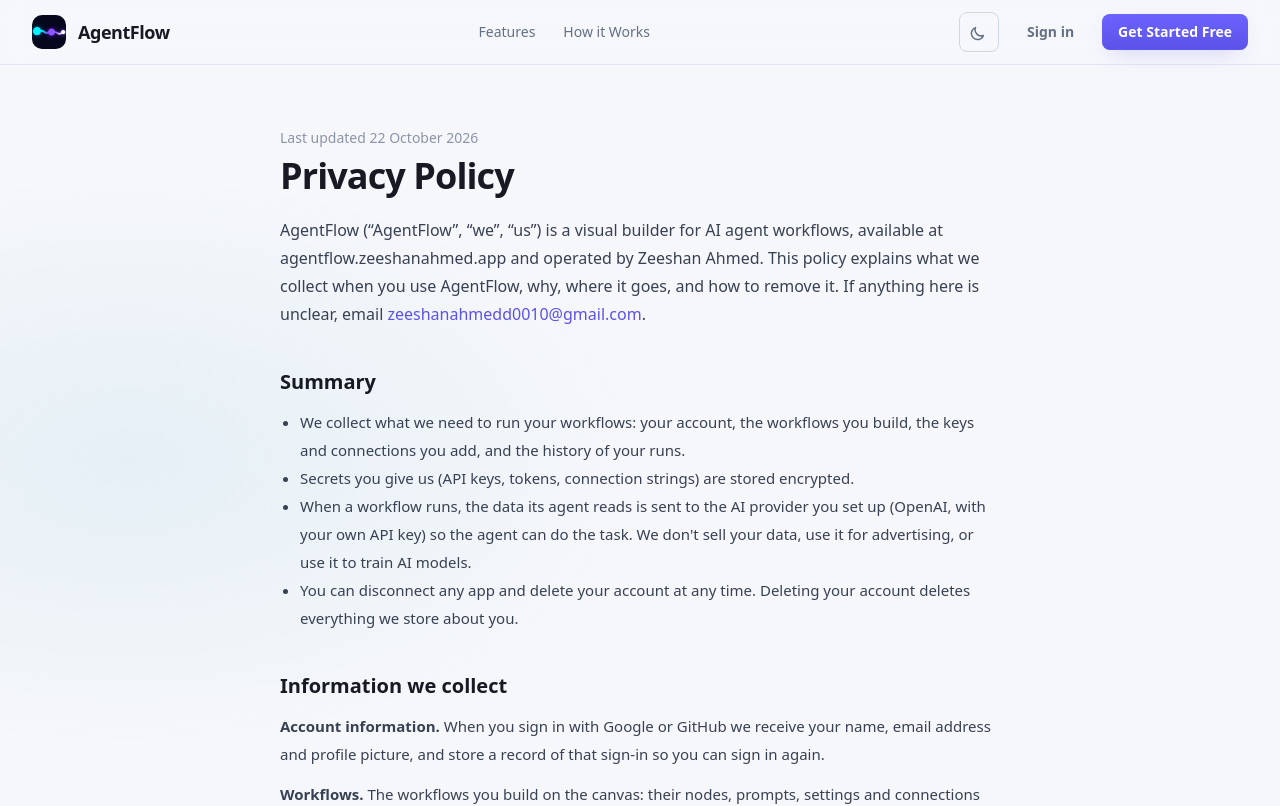
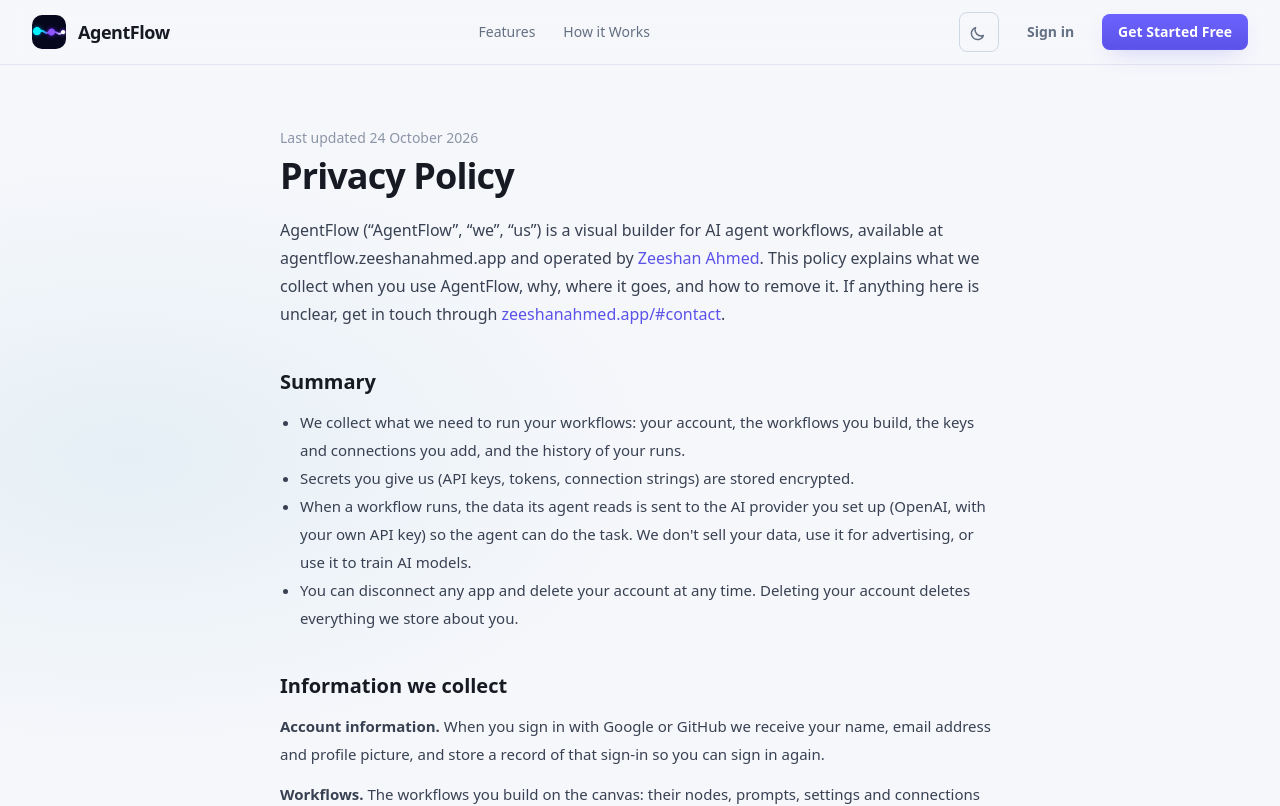
Before and after one commit to zeeshan-thedeveloper/agentFlow, a Next.js app in the folder apps/web/: page /privacy in a window 1280 px wide. Shown: the top 806 px of the page. Built offline with nearby package versions, Linux system fonts and the light colour scheme; no server answers.

Commit message:
Point legal pages and the footer to the portfolio site for contact

```diff
--- a/apps/web/src/app/privacy/page.tsx
+++ b/apps/web/src/app/privacy/page.tsx
@@ -1,5 +1,5 @@
 import type { Metadata } from 'next';
-import { Email, LegalPage, LegalSection } from '@/components/legal/LegalPage';
+import { Contact, LegalPage, LegalSection, Operator } from '@/components/legal/LegalPage';
 import '../landing.css';
 
 export const metadata: Metadata = {
@@ -14,9 +14,9 @@
       intro={
         <p>
           AgentFlow (&ldquo;AgentFlow&rdquo;, &ldquo;we&rdquo;, &ldquo;us&rdquo;) is a visual builder for AI agent
-          workflows, available at agentflow.zeeshanahmed.app and operated by Zeeshan Ahmed. This policy explains what
+          workflows, available at agentflow.zeeshanahmed.app and operated by <Operator />. This policy explains what
           we collect when you use AgentFlow, why, where it goes, and how to remove it. If anything here is unclear,
-          email <Email />.
+          get in touch through <Contact />.
         </p>
       }
     >
@@ -108,7 +108,7 @@
         <ul>
           <li>Disconnect any app from its node&apos;s settings, and remove API keys under Keys.</li>
           <li>Delete your account from Settings; this removes your workflows, keys, connections and run history.</li>
-          <li>Ask us for a copy of your data, or to correct or delete it, by emailing <Email />.</li>
+          <li>Ask us for a copy of your data, or to correct or delete it, through <Contact />.</li>
         </ul>
         <p>Depending on where you live (for example under the GDPR or UK GDPR), you may have further rights, including to object to or restrict processing and to complain to your data protection authority. We process your data to provide the service you asked for and, for security and analytics, on the basis of our legitimate interests.</p>
       </LegalSection>
@@ -126,7 +126,7 @@
       </LegalSection>
 
       <LegalSection title="Contact">
-        <p>Questions or requests about your data: <Email />.</p>
+        <p>Questions or requests about your data: <Contact />.</p>
       </LegalSection>
     </LegalPage>
   );
--- a/apps/web/src/app/terms/page.tsx
+++ b/apps/web/src/app/terms/page.tsx
@@ -1,5 +1,5 @@
 import type { Metadata } from 'next';
-import { Email, LegalPage, LegalSection } from '@/components/legal/LegalPage';
+import { Contact, LegalPage, LegalSection, Operator } from '@/components/legal/LegalPage';
 import '../landing.css';
 
 export const metadata: Metadata = {
@@ -13,7 +13,7 @@
       title="Terms of Service"
       intro={
         <p>
-          These terms cover your use of AgentFlow at agentflow.zeeshanahmed.app, operated by Zeeshan Ahmed
+          These terms cover your use of AgentFlow at agentflow.zeeshanahmed.app, operated by <Operator />
           (&ldquo;we&rdquo;, &ldquo;us&rdquo;). By signing in or using AgentFlow you agree to them. If you don&apos;t
           agree, please don&apos;t use the service. Our <a href="/privacy" className="l-link">Privacy Policy</a> explains
           how we handle your data.
@@ -26,7 +26,7 @@
       </LegalSection>
 
       <LegalSection title="Your account">
-        <p>You sign in with a Google or GitHub account and must be at least 16 years old. You are responsible for what happens under your account and for keeping access to it secure. Tell us at <Email /> if you think someone else has used it.</p>
+        <p>You sign in with a Google or GitHub account and must be at least 16 years old. You are responsible for what happens under your account and for keeping access to it secure. Tell us through <Contact /> if you think someone else has used it.</p>
       </LegalSection>
 
       <LegalSection title="Your keys, connections and costs">
@@ -78,7 +78,7 @@
       </LegalSection>
 
       <LegalSection title="Contact">
-        <p>Questions about these terms: <Email />.</p>
+        <p>Questions about these terms: <Contact />.</p>
       </LegalSection>
     </LegalPage>
   );
--- a/apps/web/src/components/landing/Footer.tsx
+++ b/apps/web/src/components/landing/Footer.tsx
@@ -3,7 +3,7 @@
 const columns = [
   { title: 'Product', links: [{ label: 'Features', href: '/#features' }, { label: 'How it works', href: '/#how-it-works' }, { label: 'Sign in', href: '/login' }] },
   { title: 'Legal', links: [{ label: 'Privacy Policy', href: '/privacy' }, { label: 'Terms of Service', href: '/terms' }] },
-  { title: 'Contact', links: [{ label: 'Email us', href: 'mailto:zeeshanahmedd0010@gmail.com' }] },
+  { title: 'Contact', links: [{ label: 'Get in touch', href: 'https://www.zeeshanahmed.app/#contact' }, { label: 'About the maker', href: 'https://www.zeeshanahmed.app/' }] },
 ];
 
 export function Footer() {
--- a/apps/web/src/components/legal/LegalPage.tsx
+++ b/apps/web/src/components/legal/LegalPage.tsx
@@ -2,8 +2,10 @@
 import { Footer } from '@/components/landing/Footer';
 import { NavBar } from '@/components/landing/NavBar';
 
-export const CONTACT_EMAIL = 'zeeshanahmedd0010@gmail.com';
-export const LAST_UPDATED = '22 October 2026';
+/** The operator's portfolio site, which has the contact details. */
+export const OPERATOR_URL = 'https://www.zeeshanahmed.app/';
+export const CONTACT_URL = 'https://www.zeeshanahmed.app/#contact';
+export const LAST_UPDATED = '24 October 2026';
 
 /** Shared frame for the privacy policy and terms: landing header and footer around a readable column. */
 export function LegalPage({ title, intro, children }: { title: string; intro: ReactNode; children: ReactNode }) {
@@ -32,6 +34,12 @@
   );
 }
 
-export function Email() {
-  return <a href={`mailto:${CONTACT_EMAIL}`} className="l-link">{CONTACT_EMAIL}</a>;
+/** The operator's name, linking to their portfolio site. */
+export function Operator() {
+  return <a href={OPERATOR_URL} className="l-link" target="_blank" rel="noreferrer">Zeeshan Ahmed</a>;
 }
+
+/** Where to get in touch: the contact section of the operator's portfolio site. */
+export function Contact() {
+  return <a href={CONTACT_URL} className="l-link" target="_blank" rel="noreferrer">zeeshanahmed.app/#contact</a>;
+}
```
